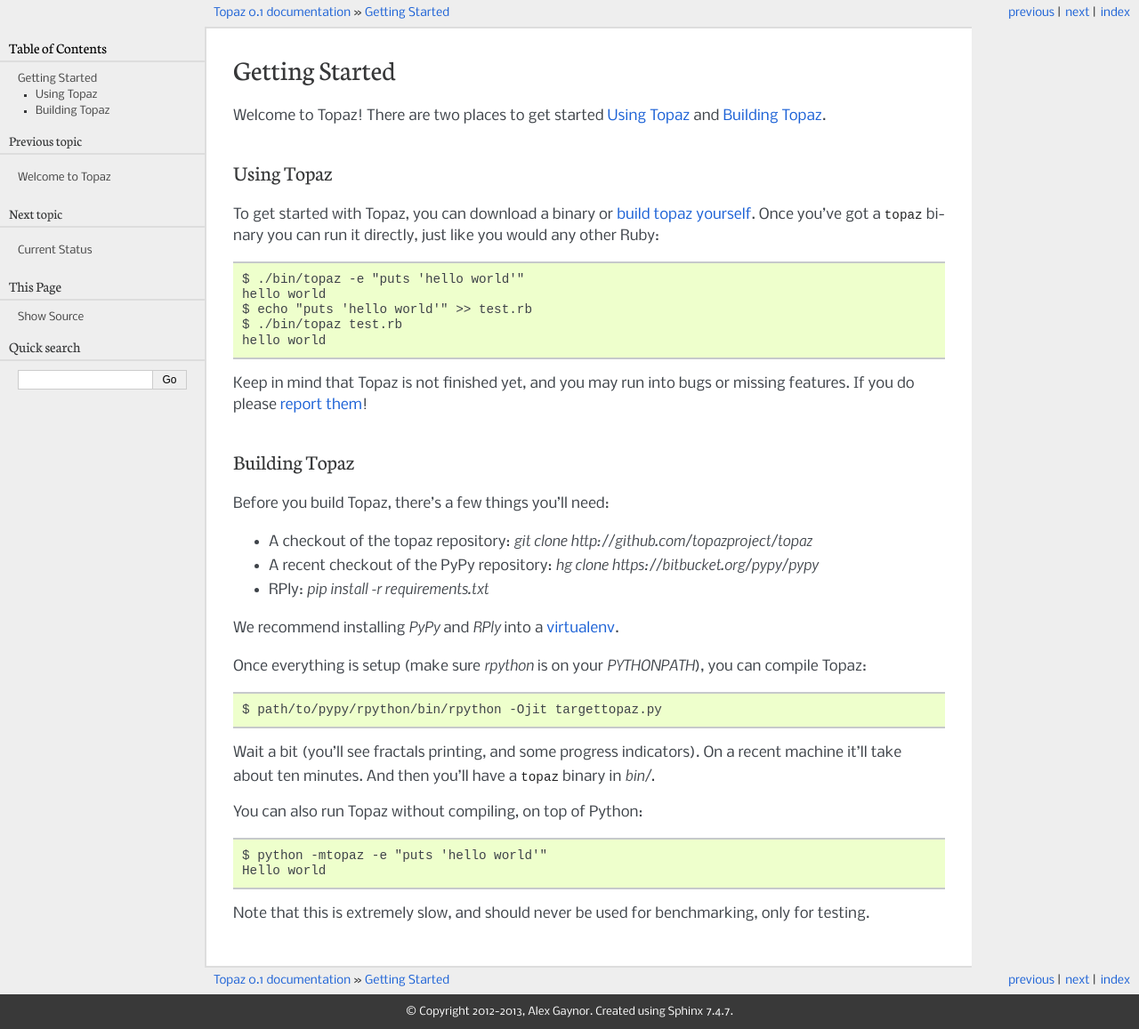
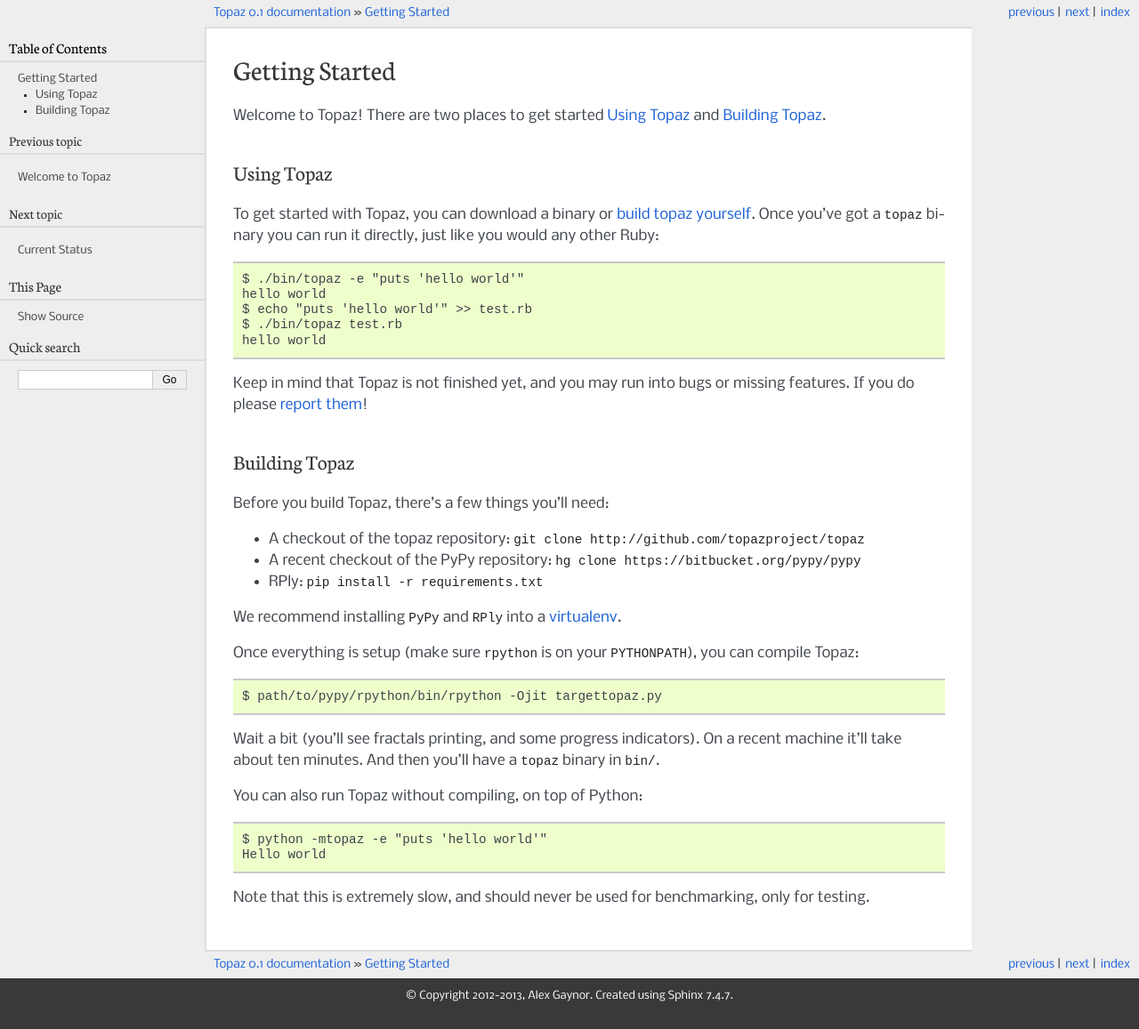
Before and after one commit to topazproject/topaz, a Sphinx documentation site: the page built from docs/getting-started.rst, in a window 1280 px wide. Shown: the whole page at 89% size. Built offline with Sphinx 7.4.7, drawn with Linux system fonts in a browser that asks for light colours.

Commit message:
use the right reST syntax

```diff
--- a/docs/getting-started.rst
+++ b/docs/getting-started.rst
@@ -29,21 +29,21 @@
 
 Before you build Topaz, there's a few things you'll need:
 
-* A checkout of the topaz repository: `git clone http://github.com/topazproject/topaz`
+* A checkout of the topaz repository: ``git clone http://github.com/topazproject/topaz``
 * A recent checkout of the PyPy repository:
-  `hg clone https://bitbucket.org/pypy/pypy`
-* RPly: `pip install -r requirements.txt`
+  ``hg clone https://bitbucket.org/pypy/pypy``
+* RPly: ``pip install -r requirements.txt``
 
-We recommend installing `PyPy` and `RPly` into a `virtualenv`_.
+We recommend installing ``PyPy`` and ``RPly`` into a `virtualenv`_.
 
-Once everything is setup (make sure `rpython` is on your `PYTHONPATH`), you can
-compile Topaz::
+Once everything is setup (make sure ``rpython`` is on your ``PYTHONPATH``), you
+can compile Topaz::
 
     $ path/to/pypy/rpython/bin/rpython -Ojit targettopaz.py
 
 Wait a bit (you'll see fractals printing, and some progress indicators). On a
 recent machine it'll take about ten minutes. And then you'll have a ``topaz``
-binary in `bin/`.
+binary in ``bin/``.
 
 You can also run Topaz without compiling, on top of Python::
 
```
